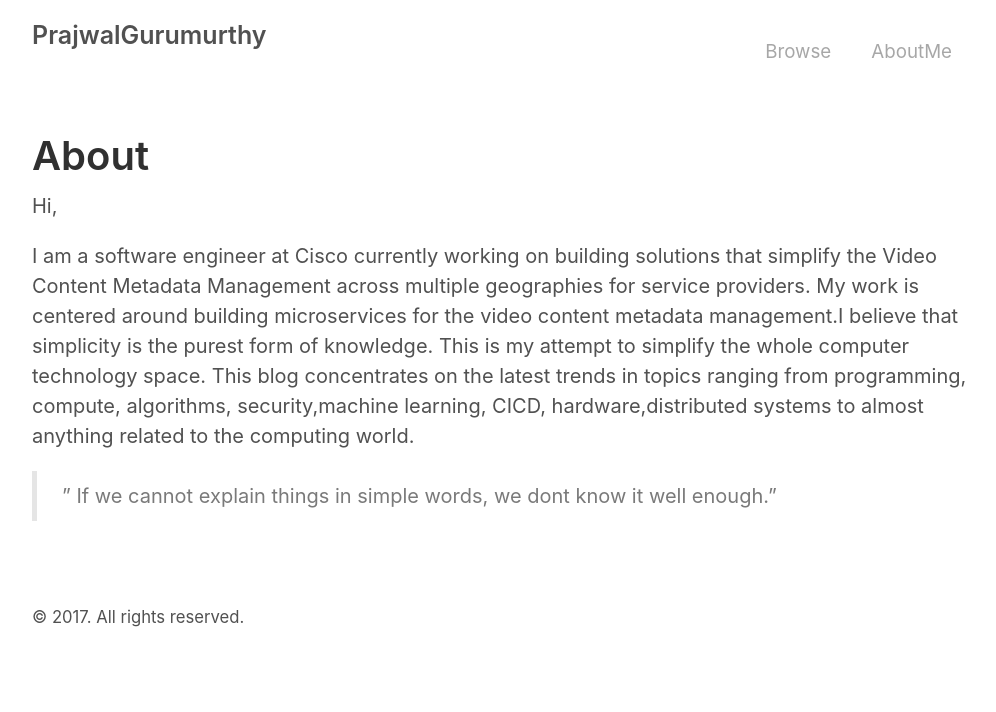
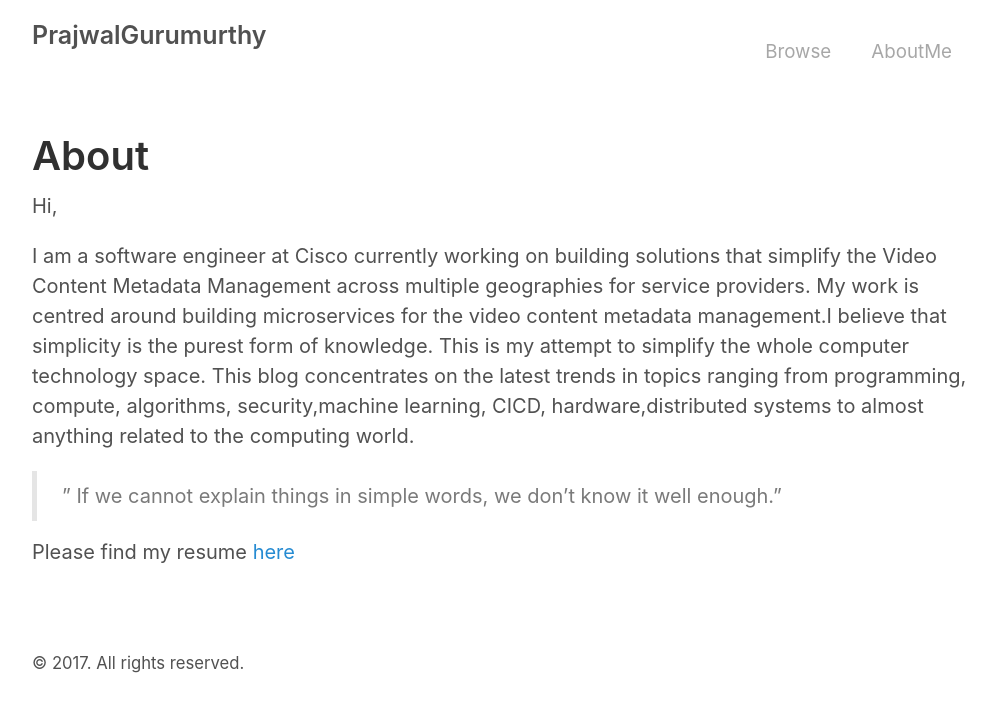
Before and after one commit to PrajwalGurumurthy/prajwalgurumurthy.github.io, a Jekyll site: the page built from about.md, in a window 1280 px wide. Shown: the top 712 px of the page, without its empty margins (138-1134 px from the left). Built offline with Jekyll 4.4.1, drawn with Linux system fonts in a browser that asks for light colours.

```diff
--- a/about.md
+++ b/about.md
@@ -6,6 +6,8 @@ title: About
 
 Hi,
 
-I am a software engineer at Cisco currently working on building solutions that simplify the Video Content Metadata Management across multiple geographies for service providers. My work is centered around building microservices for the video content metadata management.I believe that simplicity is the purest form of knowledge. This is my attempt to simplify the whole computer technology space. This blog concentrates on the latest trends in topics ranging from programming, compute, algorithms, security,machine learning, CICD, hardware,distributed systems to almost anything related to the computing world.
+I am a software engineer at Cisco currently working on building solutions that simplify the Video Content Metadata Management across multiple geographies for service providers. My work is centred around building microservices for the video content metadata management.I believe that simplicity is the purest form of knowledge. This is my attempt to simplify the whole computer technology space. This blog concentrates on the latest trends in topics ranging from programming, compute, algorithms, security,machine learning, CICD, hardware,distributed systems to almost anything related to the computing world.
 
->” If we cannot explain things in simple words, we dont know it well enough.”
+>” If we cannot explain things in simple words, we don’t know it well enough.”
+
+Please find my resume [here]({{ site.url }}/assets/resume/PrajwalGurumurthy.pdf)
```
Also changed, not shown: _posts/2017-02-20-MNISTClassification.md (added, +5 -0 lines), 2 other files.
